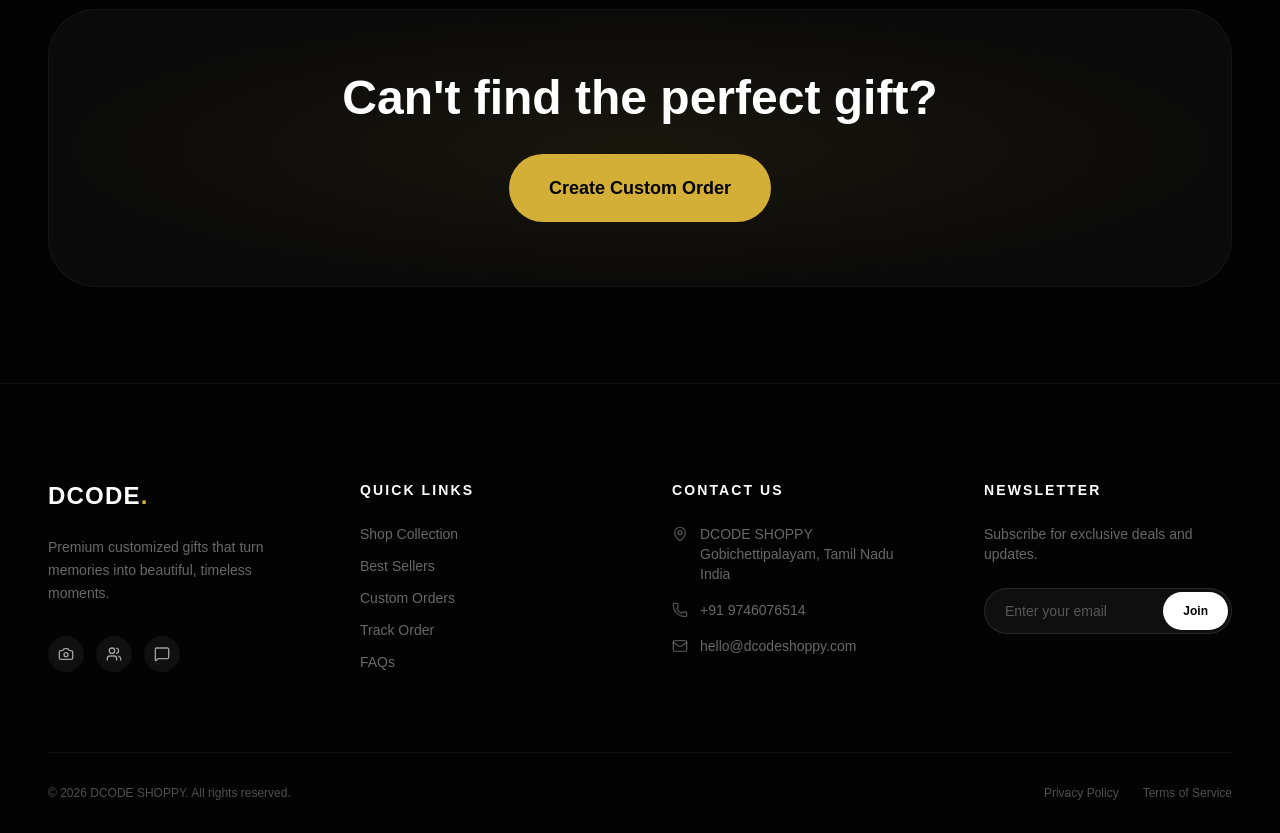
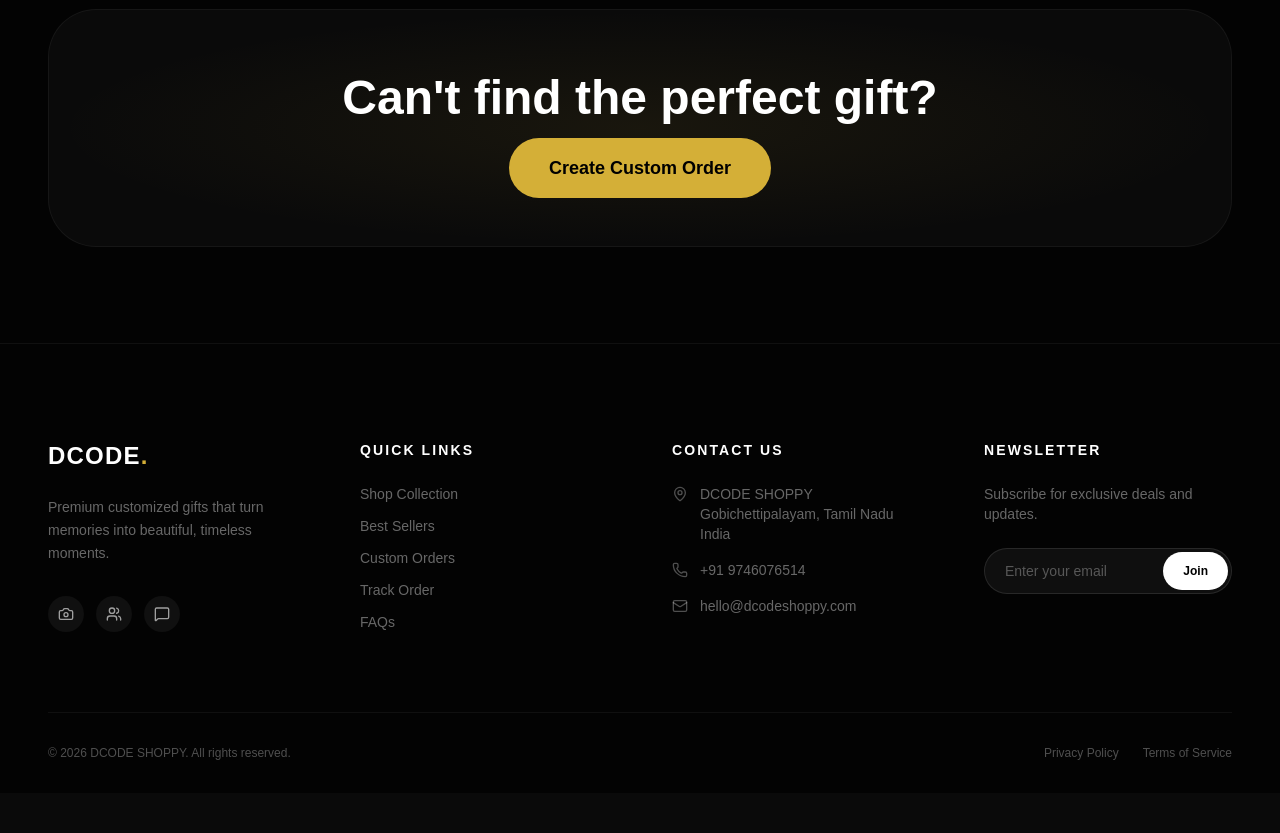
Before and after one commit to hellodrakvex-oss/dcode-shoppy, a React (Vite) app: page /collections in a window 1280 px wide. Shown: the part 1800-2633 px from the top of the page. After the commit the page ends 2593 px from the top, so only its background shows below. Built offline with nearby package versions, Linux system fonts and the light colour scheme; a web font is replaced by a local one.

Commit message:
Updated pricing symbols and ecommerce UI improvements

```diff
--- a/src/components/BestSellers.jsx
+++ b/src/components/BestSellers.jsx
@@ -73,7 +73,7 @@
                     {product.name}
                   </h3>
                   <span className="text-white/60 font-satoshi text-md mt-1">
-                    {product.price}
+                    ₹{product.price}
                   </span>
                 </div>
                 <div className="flex items-center gap-2">
--- a/src/pages/CollectionPage.jsx
+++ b/src/pages/CollectionPage.jsx
@@ -140,12 +140,14 @@
             <h2 className="text-3xl md:text-5xl font-clash font-bold text-white mb-8">
               Can't find the perfect gift?
             </h2>
-            <button
-              onClick={() => handleWhatsApp()}
+            <Link
+              to="https://wa.me/919746076514?text=Hi%20DCODE%20SHOPPY,%20I%20want%20to%20place%20an%20order"
+              target="_blank"
+              rel="noopener noreferrer"
               className="px-10 py-5 bg-brand-gold text-black font-semibold rounded-full text-lg hover:shadow-[0_0_30px_rgba(212,175,55,0.6)] transition-all duration-300 transform hover:scale-[1.02]"
             >
               Create Custom Order
-            </button>
+            </Link>
           </div>
         </motion.div>
       </div>
--- a/src/pages/ProductPage.jsx
+++ b/src/pages/ProductPage.jsx
@@ -35,7 +35,7 @@
 
   const handleWhatsApp = () => {
     const message = `Hi DCODE SHOPPY, I'm interested in customizing my order for ${product.name}.`;
-    const url = `https://wa.me/919740676514?text=${encodeURIComponent(message)}`;
+    const url = `https://wa.me/919746076514?text=${encodeURIComponent(message)}`;
     window.open(url, "_blank");
   };
 
@@ -103,7 +103,7 @@
               </h1>
 
               <p className="text-3xl text-brand-gold font-satoshi mb-8">
-                ${product.price}
+                ₹{product.price}
               </p>
 
               <p className="text-lg text-white/60 font-satoshi leading-relaxed mb-10">
```
